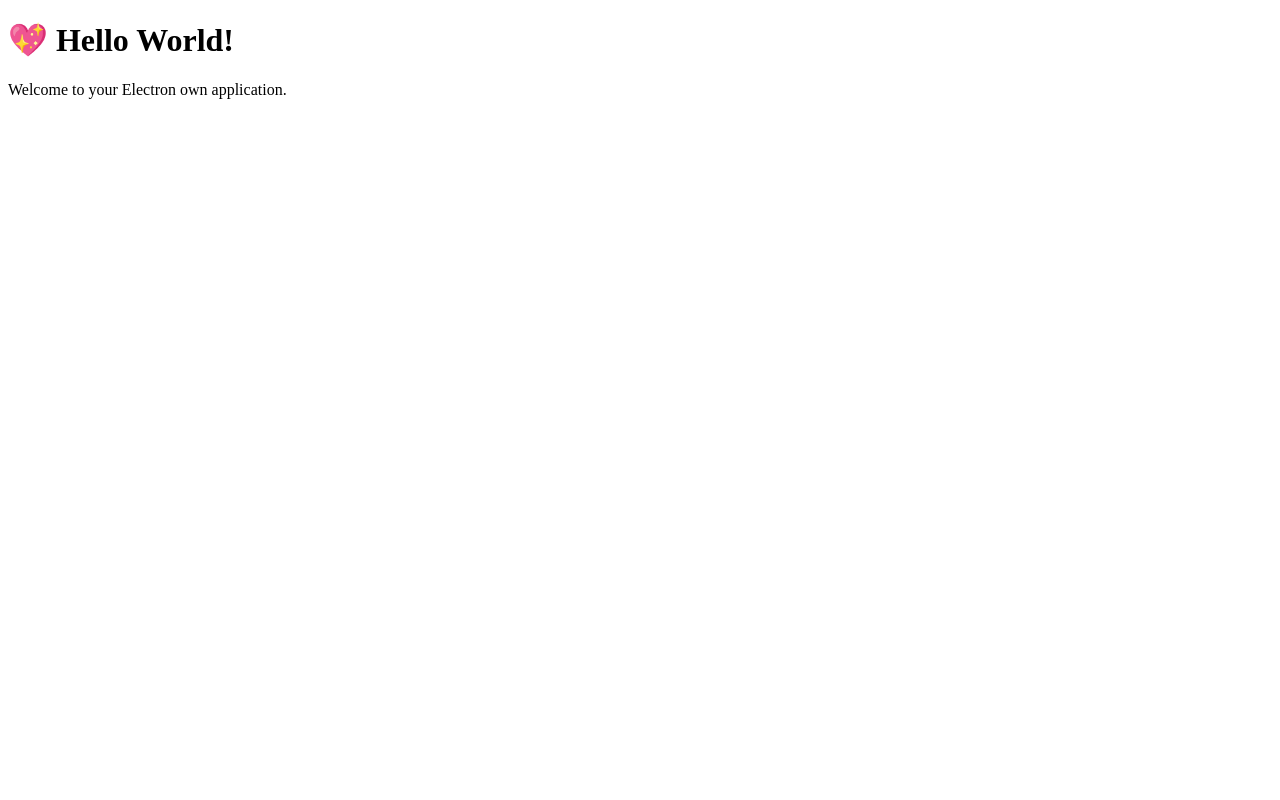
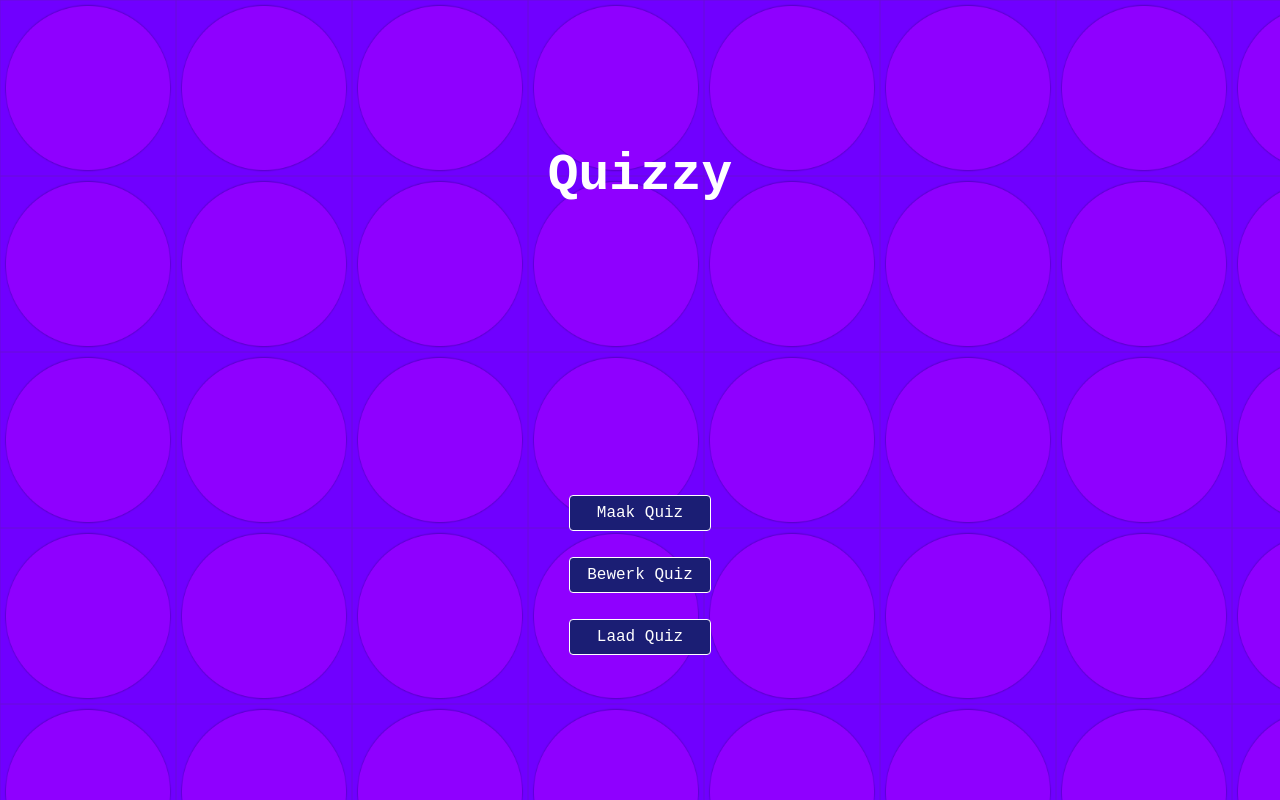
Before and after one commit to TijmenGroen/quizzyV2, a Vue app: page / in a window 1280 px wide. Built offline with nearby package versions, Linux system fonts and the light colour scheme.

Commit message:
added quizzy back

```diff
--- a/index.html
+++ b/index.html
@@ -4,7 +4,7 @@
     <meta charset="UTF-8" />
     <title>Hello World!</title>
 </head>
-<body>
+<body style="margin: 0">
 <div id="app"></div>
 <script type="module" src="/src/renderer.js"></script>
 </body>
--- a/package.json
+++ b/package.json
@@ -1,8 +1,8 @@
 {
-  "name": "electron-test-1",
-  "productName": "electron-test-1",
+  "name": "quizzyV2",
+  "productName": "quizzyV2",
   "version": "1.0.0",
-  "description": "My Electron application description",
+  "description": "Make easy pubquizzes",
   "main": ".vite/build/main.js",
   "scripts": {
     "start": "electron-forge start",
--- a/src/App.vue
+++ b/src/App.vue
@@ -1,12 +1,20 @@
-<script setup>
-console.log('👋 This message is being logged by "App.vue", included via Vite');
+<template>
+  <RouterView/>
+</template>
+
+<script>
+import HomePage from './views/Home.vue'
+
+export default {
+  name: 'App',
+  components: {
+    HomePage,
+  }
+}
 </script>
 
-<template>
-  <h1>💖 Hello World!</h1>
-  <p>Welcome to your Electron own application.</p>
-</template>
-
-<style scoped>
-
+<style>
+body {
+  font-family: "JetBrains Mono", monospace;
+}
 </style>
--- a/src/main.js
+++ b/src/main.js
@@ -9,8 +9,8 @@ if (require('electron-squirrel-startup')) {
 const createWindow = () => {
   // Create the browser window.
   const mainWindow = new BrowserWindow({
-    width: 800,
-    height: 600,
+    width: 1200,
+    height: 900,
     webPreferences: {
       preload: path.join(__dirname, 'preload.js'),
     },
--- a/src/renderer.js
+++ b/src/renderer.js
@@ -1,4 +1,7 @@
 import { createApp } from 'vue';
 import App from './App.vue';
+import router from "./router";
 
-createApp(App).mount("#app");
+createApp(App)
+    .use(router)
+    .mount("#app");
--- /dev/null
+++ b/src/router.js
@@ -0,0 +1,18 @@
+import { createMemoryHistory, createRouter } from 'vue-router'
+
+import HomePage from './views/Home.vue';
+import CreateQuiz from './views/CreateQuiz.vue';
+import quizEditor from './views/QuizEditor.vue';
+
+const routes = [
+    { path: '/', component: HomePage },
+    { path: '/createQuiz', component: CreateQuiz },
+    { path: '/quizEditor', component: quizEditor },
+]
+
+const router = createRouter({
+    history: createMemoryHistory(),
+    routes,
+})
+
+export default router;
```
